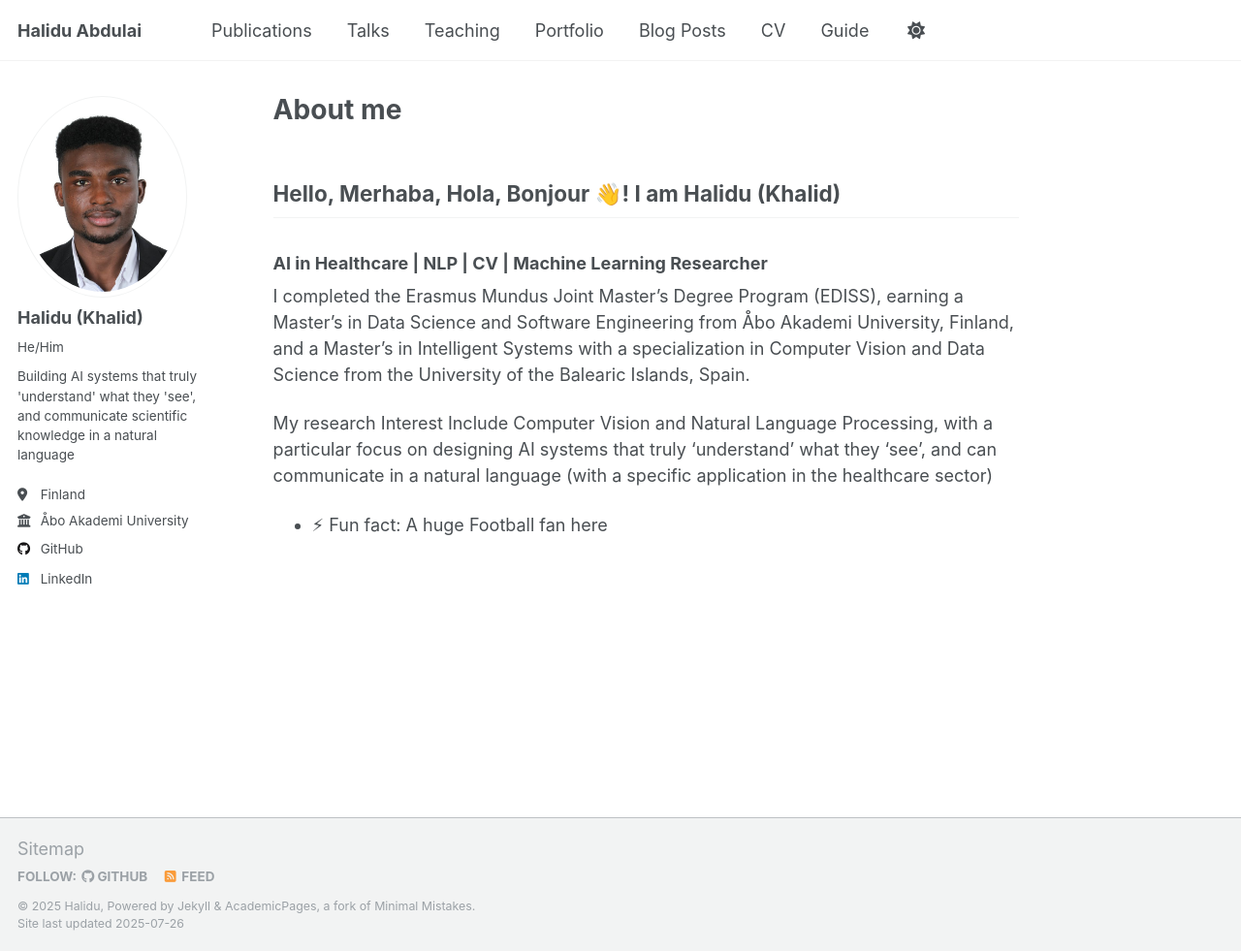
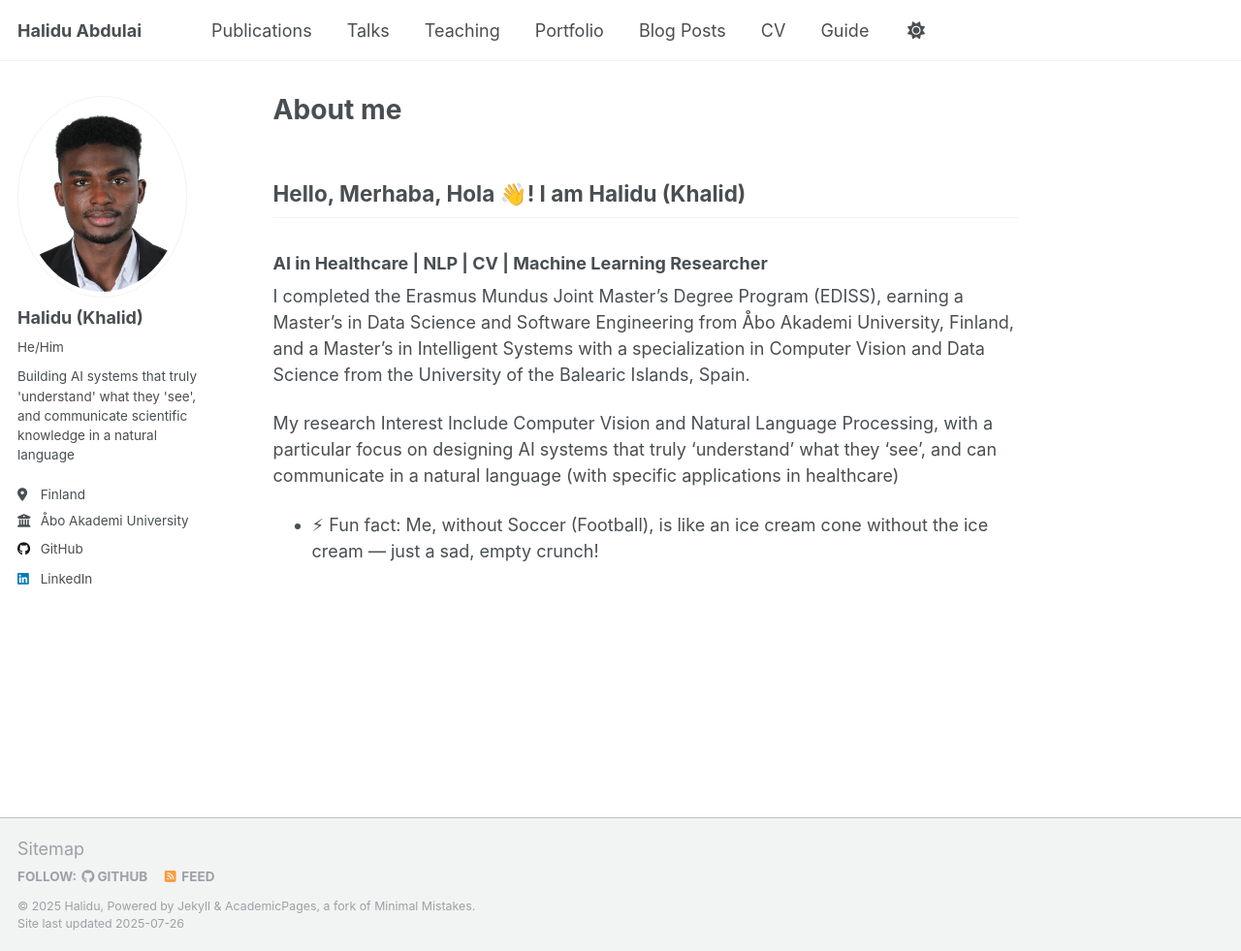
Before and after one commit to abdulaihalidu/abdulaihalidu.github.io, a Jekyll site: the page built from _pages/about.md, in a window 1280 px wide and 981 px high. Shown: the whole window at 97% size. Built offline with Jekyll 4.4.1, drawn with Linux system fonts in a browser that asks for light colours; a script that is not in the unit is left out.

Commit message:
Update about.md

```diff
--- a/_pages/about.md
+++ b/_pages/about.md
@@ -7,11 +7,11 @@ redirect_from:
   - /about.html
 ---
 
-## Hello, Merhaba, Hola, Bonjour 👋! I am Halidu (Khalid)
+## Hello, Merhaba, Hola 👋! I am Halidu (Khalid)
 ### AI in Healthcare | NLP | CV | Machine Learning Researcher
 I completed the Erasmus Mundus Joint Master’s Degree Program (EDISS), earning a Master’s in Data Science and Software Engineering from Åbo Akademi University, Finland, and a Master’s in Intelligent Systems with a specialization in Computer Vision and Data Science from the University of the Balearic Islands, Spain.
 
-My research Interest Include Computer Vision and Natural Language Processing, with a particular focus on designing AI systems that truly 'understand' what they 'see', and can communicate in a natural language (with a specific application in the healthcare sector)
+My research Interest Include Computer Vision and Natural Language Processing, with a particular focus on designing AI systems that truly 'understand' what they 'see', and can communicate in a natural language (with specific applications in healthcare)
 
 
-- ⚡ Fun fact: A huge Football fan here
+- ⚡ Fun fact: Me, without Soccer (Football), is like an ice cream cone without the ice cream — just a sad, empty crunch!
```
